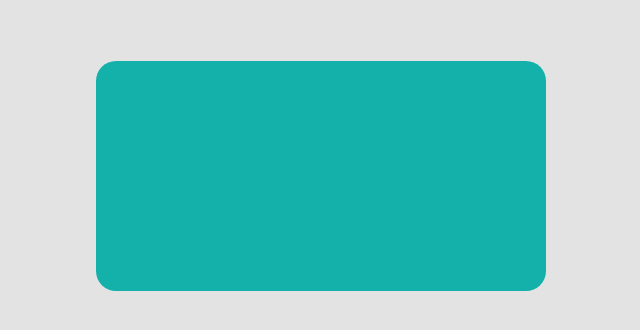
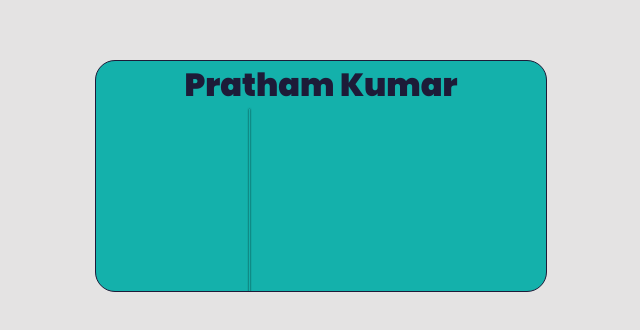
Before and after one commit to PrathamKumar14/github-id-card, a React (Create React App) app: page / in a window 1280 px wide. Shown: the part 224-554 px from the top of the page, without its empty margins (319-959 px from the left). Built offline with nearby package versions, Linux system fonts and the light colour scheme.

Commit message:
Add basic template

```diff
--- a/src/components/Card.css
+++ b/src/components/Card.css
@@ -1,3 +1,5 @@
+@import url('https://fonts.googleapis.com/css2?family=Poppins:wght@900&display=swap');
+
 body {
     padding: 0;
     margin: 0;
@@ -13,5 +15,23 @@
     transform: translate(-50%, -50%);
     background: #14b1ab;
     border-radius: 20px;
-    border-radius: 1px solid black;
+    border: 1px solid #1d1b38;
+    text-align: center;
+    overflow: hidden;
 }
+
+.line {
+    position: relative;
+    left: 34%;
+    height: 100%;
+    width: 1px;
+    /* background-color: black; */
+    box-shadow: 0 0 2px 0 black;
+
+}
+
+.name {
+    font-family: 'Poppins', sans-serif;
+    margin: 0;
+    color: #1d1b38;
+}
--- a/src/components/card.jsx
+++ b/src/components/card.jsx
@@ -4,7 +4,8 @@
 function Card() {
     return (
         <div className="card">
-
+            <h1 className="name">Pratham Kumar</h1>
+            <div className="line"></div>
         </div>
     )
 }
```
